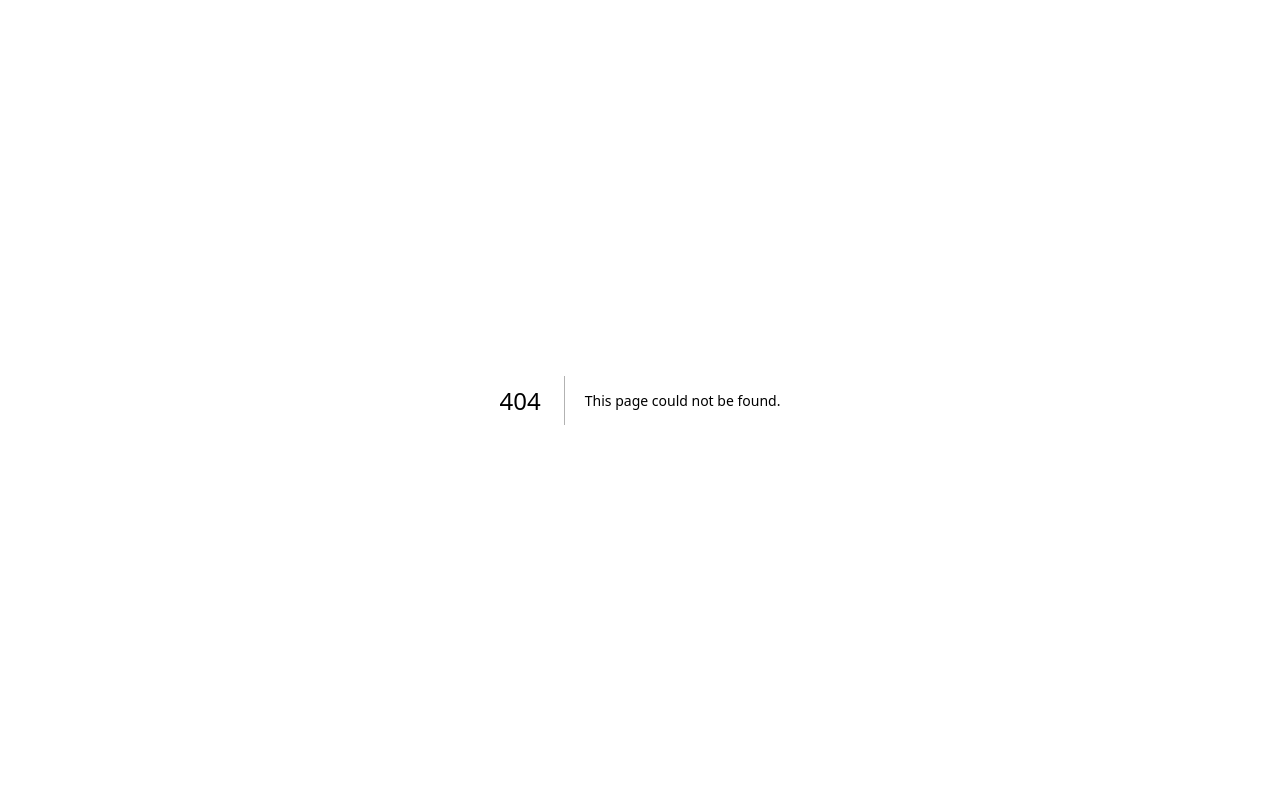
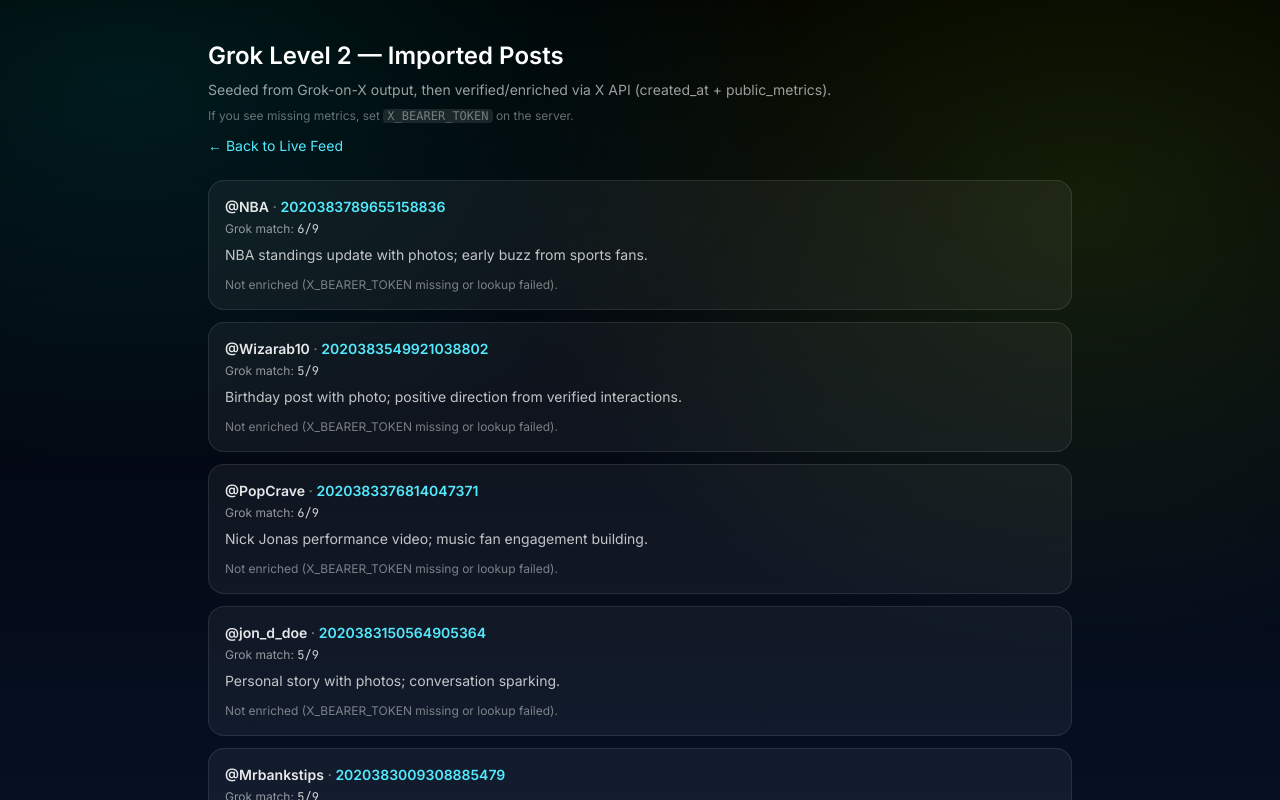
Before and after one commit to HypeSeekAI/HypeSeek_Core, a Next.js app: page /grok-level2 in a window 1280 px wide. Before the commit this address had no page. Built offline with nearby package versions, Linux system fonts and the light colour scheme.

Commit message:
Add Grok Level 2 import page (seed + X API enrichment)

```diff
--- /dev/null
+++ b/src/app/grok-level2/page.tsx
@@ -0,0 +1,137 @@
+import Link from 'next/link'
+import { grokLevel2Seed } from '@/lib/grokLevel2Seed'
+
+type XPublicMetrics = {
+  like_count: number
+  reply_count: number
+  retweet_count: number
+  quote_count: number
+  bookmark_count?: number
+  impression_count?: number
+}
+
+type XT = {
+  id: string
+  text: string
+  created_at: string
+  lang?: string
+  public_metrics: XPublicMetrics
+}
+
+async function fetchTweets(ids: string[]): Promise<Record<string, XT>> {
+  const token = process.env.X_BEARER_TOKEN
+  if (!token) return {}
+
+  const url = new URL('https://api.twitter.com/2/tweets')
+  url.searchParams.set('ids', ids.join(','))
+  url.searchParams.set(
+    'tweet.fields',
+    'created_at,public_metrics,lang,author_id,conversation_id,attachments'
+  )
+
+  const res = await fetch(url, {
+    headers: { Authorization: `Bearer ${token}` },
+    // avoid Next caching stale metrics for now
+    cache: 'no-store',
+  })
+
+  if (!res.ok) return {}
+  const json = (await res.json()) as { data?: XT[] }
+  const out: Record<string, XT> = {}
+  for (const t of json.data ?? []) out[t.id] = t
+  return out
+}
+
+export default async function GrokLevel2Page() {
+  const ids = grokLevel2Seed.map((x) => x.postId)
+  const tweets = await fetchTweets(ids)
+
+  return (
+    <main className="mx-auto max-w-4xl px-4 py-10">
+      <div className="mb-6">
+        <h1 className="text-2xl font-semibold text-white">Grok Level 2 — Imported Posts</h1>
+        <p className="mt-2 text-sm text-white/60">
+          Seeded from Grok-on-X output, then verified/enriched via X API (created_at + public_metrics).
+        </p>
+        <p className="mt-2 text-xs text-white/40">
+          If you see missing metrics, set <code className="rounded bg-white/10 px-1">X_BEARER_TOKEN</code> on the server.
+        </p>
+        <div className="mt-3 text-sm">
+          <Link className="text-cyan-300 hover:underline" href="/live-feed">
+            ← Back to Live Feed
+          </Link>
+        </div>
+      </div>
+
+      <div className="space-y-3">
+        {grokLevel2Seed.map((row) => {
+          const t = tweets[row.postId]
+          const pm = t?.public_metrics
+          return (
+            <div
+              key={row.postId}
+              className="rounded-2xl border border-white/10 bg-white/5 p-4"
+            >
+              <div className="flex items-start justify-between gap-4">
+                <div className="min-w-0">
+                  <div className="text-sm font-semibold text-white/90">
+                    {row.authorHandle}{' '}
+                    <span className="text-white/40">·</span>{' '}
+                    <a
+                      className="text-cyan-300 hover:underline"
+                      href={`https://x.com/i/web/status/${row.postId}`}
+                      target="_blank"
+                      rel="noreferrer"
+                    >
+                      {row.postId}
+                    </a>
+                  </div>
+                  <div className="mt-1 text-xs text-white/55">
+                    Grok match: <span className="font-mono text-white/80">{row.grokMatch}</span>
+                  </div>
+                  <div className="mt-2 text-sm text-white/75">{row.grokSummary}</div>
+
+                  {t ? (
+                    <>
+                      <div className="mt-3 text-xs text-white/45">
+                        <span className="font-semibold text-white/60">Posted:</span>{' '}
+                        {new Date(t.created_at).toISOString()}
+                        {t.lang ? ` · lang:${t.lang}` : ''}
+                      </div>
+                      <div className="mt-2 grid grid-cols-2 gap-2 text-xs text-white/70 sm:grid-cols-4">
+                        <div className="rounded-lg border border-white/10 bg-black/30 px-3 py-2">
+                          ❤️ <span className="font-mono">{pm.like_count}</span>
+                        </div>
+                        <div className="rounded-lg border border-white/10 bg-black/30 px-3 py-2">
+                          💬 <span className="font-mono">{pm.reply_count}</span>
+                        </div>
+                        <div className="rounded-lg border border-white/10 bg-black/30 px-3 py-2">
+                          🔁 <span className="font-mono">{pm.retweet_count}</span>
+                        </div>
+                        <div className="rounded-lg border border-white/10 bg-black/30 px-3 py-2">
+                          👁️ <span className="font-mono">{pm.impression_count ?? '—'}</span>
+                        </div>
+                      </div>
+                      <details className="mt-3">
+                        <summary className="cursor-pointer text-xs font-semibold text-white/60">
+                          Raw text
+                        </summary>
+                        <pre className="mt-2 whitespace-pre-wrap rounded-xl border border-white/10 bg-black/40 p-3 text-xs text-white/70">
+                          {t.text}
+                        </pre>
+                      </details>
+                    </>
+                  ) : (
+                    <div className="mt-3 text-xs text-white/45">
+                      Not enriched (X_BEARER_TOKEN missing or lookup failed).
+                    </div>
+                  )}
+                </div>
+              </div>
+            </div>
+          )
+        })}
+      </div>
+    </main>
+  )
+}
--- /dev/null
+++ b/src/lib/grokLevel2Seed.ts
@@ -0,0 +1,82 @@
+export type GrokLevel2SeedItem = {
+  postId: string
+  authorHandle: string
+  grokSummary: string
+  grokMatch: string // e.g. "6/9"
+}
+
+// Seed from Grok-on-X chat (2026-02-08 ~06:22-06:27Z window)
+export const grokLevel2Seed: GrokLevel2SeedItem[] = [
+  {
+    postId: '2020383789655158836',
+    authorHandle: '@NBA',
+    grokSummary: 'NBA standings update with photos; early buzz from sports fans.',
+    grokMatch: '6/9',
+  },
+  {
+    postId: '2020383549921038802',
+    authorHandle: '@Wizarab10',
+    grokSummary: 'Birthday post with photo; positive direction from verified interactions.',
+    grokMatch: '5/9',
+  },
+  {
+    postId: '2020383376814047371',
+    authorHandle: '@PopCrave',
+    grokSummary: 'Nick Jonas performance video; music fan engagement building.',
+    grokMatch: '6/9',
+  },
+  {
+    postId: '2020383150564905364',
+    authorHandle: '@jon_d_doe',
+    grokSummary: 'Personal story with photos; conversation sparking.',
+    grokMatch: '5/9',
+  },
+  {
+    postId: '2020383009308885479',
+    authorHandle: '@Mrbankstips',
+    grokSummary: 'Affirmation post; high velocity but no media lowers match.',
+    grokMatch: '5/9',
+  },
+  {
+    postId: '2020382843214655765',
+    authorHandle: '@instablog9ja',
+    grokSummary: 'Governor video; news interest accelerating.',
+    grokMatch: '6/9',
+  },
+  {
+    postId: '2020382757130760405',
+    authorHandle: '@Feeztm',
+    grokSummary: 'Marriage advice video; controversial topic gaining.',
+    grokMatch: '5/9',
+  },
+  {
+    postId: '2020382654227706298',
+    authorHandle: '@WhaleInsider',
+    grokSummary: 'Credit debt news with photos; finance discussion starting.',
+    grokMatch: '5/9',
+  },
+  {
+    postId: '2020382610078535899',
+    authorHandle: '@0hour1',
+    grokSummary: 'Humor video; quick viral potential.',
+    grokMatch: '5/9',
+  },
+  {
+    postId: '2020382606903374261',
+    authorHandle: '@AshaAmbedkar',
+    grokSummary: 'Growth post with photo; engagement farming effective.',
+    grokMatch: '5/9',
+  },
+  {
+    postId: '2020383844789109062',
+    authorHandle: '@lekojr_shoba',
+    grokSummary: 'Attendance call; community building fast.',
+    grokMatch: '5/9',
+  },
+  {
+    postId: '2020383482757935291',
+    authorHandle: '@ZanaOnChain',
+    grokSummary: 'Follow post with photo; social growth spike.',
+    grokMatch: '5/9',
+  },
+]
```
